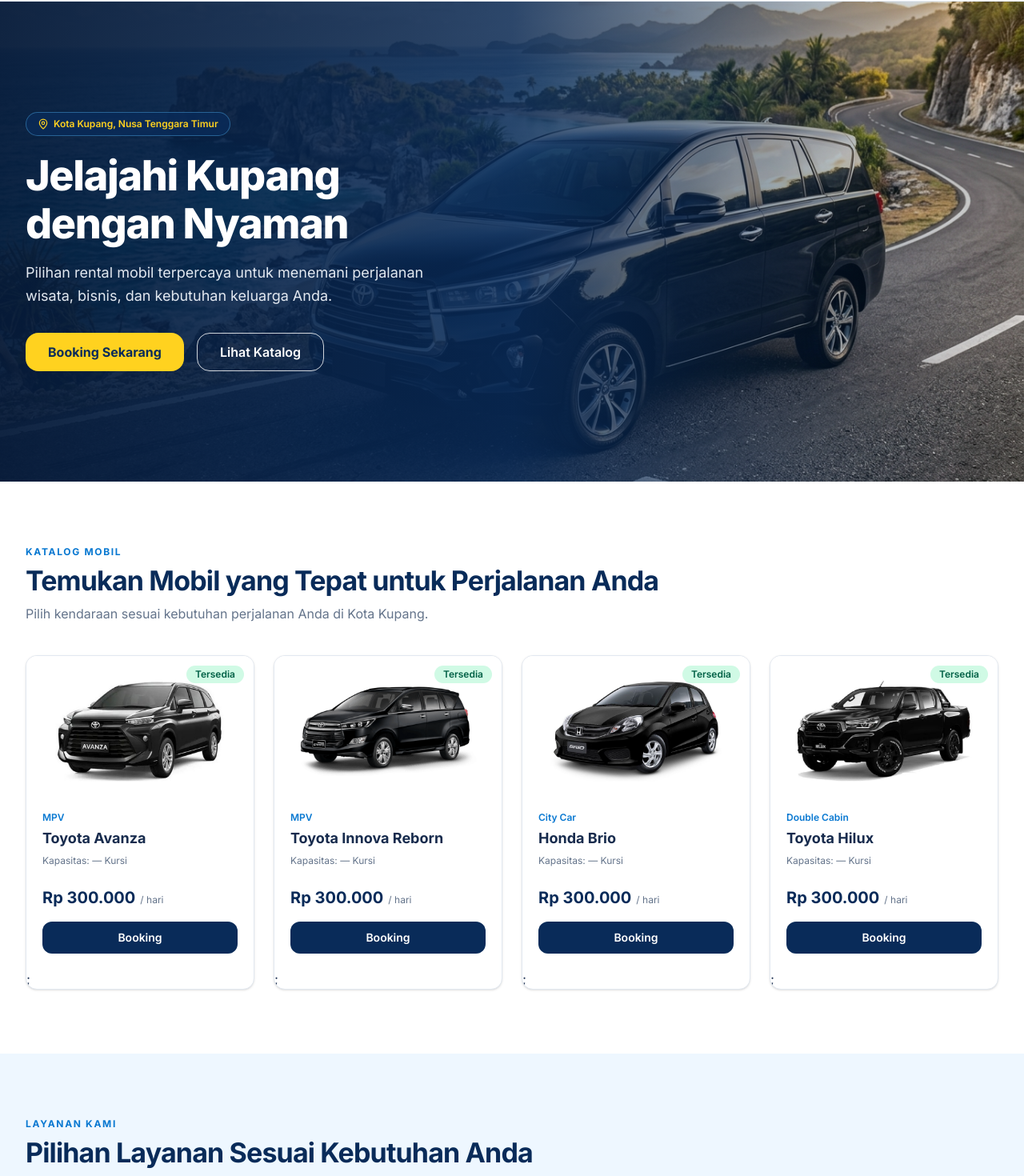
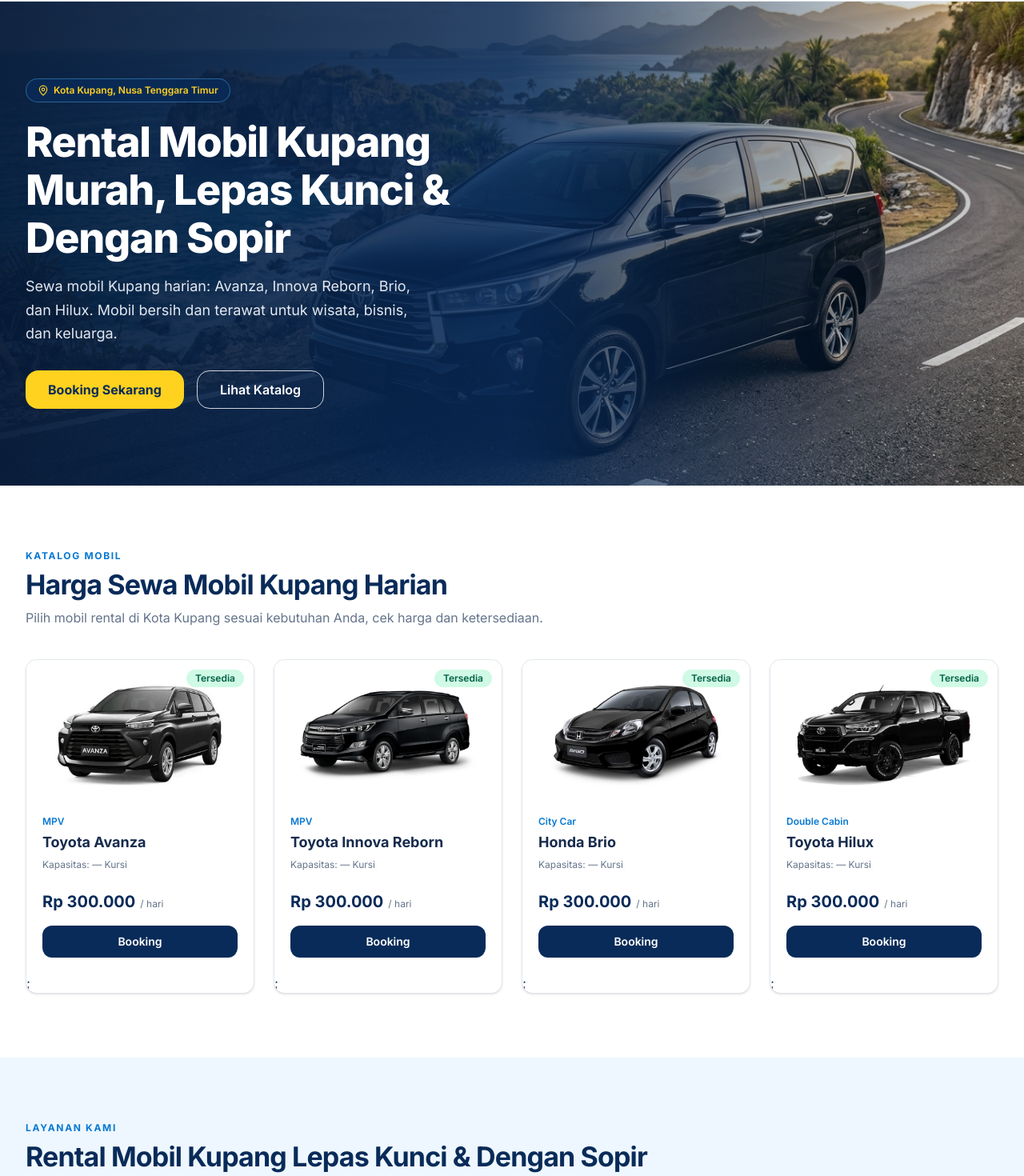
Before and after one commit to legacyditt/kupang-car-rent, a React (Vite) app in the folder frontend/: page / in a window 1280 px wide. Shown: the part 79-1549 px from the top of the page at 80% size. Built offline with nearby package versions, Linux system fonts and the light colour scheme.

Commit message:
feat(seo): optimize landing and catalog copy and image alt texts

```diff
--- a/frontend/src/features/cars/components/CarCard.tsx
+++ b/frontend/src/features/cars/components/CarCard.tsx
@@ -24,7 +24,7 @@ export function CarCard({ car, prioritizeImage = false }: CarCardProps) {
       <div className="relative flex aspect-[16/10] w-full items-center justify-center bg-white p-3">
         <img
           src={car.imageUrl}
-          alt={`${car.name} - ${car.category}`}
+          alt={`Sewa ${car.name} Kupang - ${car.category}`}
           loading={prioritizeImage ? undefined : "lazy"}
           width={320}
           height={200}
--- a/frontend/src/features/cars/components/CarCatalogSection.tsx
+++ b/frontend/src/features/cars/components/CarCatalogSection.tsx
@@ -65,10 +65,10 @@ export function CarCatalogSection() {
               Katalog Mobil
             </p>
             <h2 className="mt-2 text-2xl font-bold tracking-tight text-brand-navy sm:text-3xl lg:text-[34px]">
-              Temukan Mobil yang Tepat untuk Perjalanan Anda
+              Harga Sewa Mobil Kupang Harian
             </h2>
             <p className="mt-2 text-sm text-brand-muted sm:text-base">
-              Pilih kendaraan sesuai kebutuhan perjalanan Anda di Kota Kupang.
+              Pilih mobil rental di Kota Kupang sesuai kebutuhan Anda, cek harga dan ketersediaan.
             </p>
           </div>
 
--- a/frontend/src/features/landing/components/AboutSection.tsx
+++ b/frontend/src/features/landing/components/AboutSection.tsx
@@ -14,7 +14,7 @@ export function AboutSection() {
         <div className="overflow-hidden rounded-2xl bg-brand-navy shadow-md">
           <img
             src="/hero-kupang.jpg"
-            alt="Layanan transportasi nyaman di Kota Kupang"
+            alt="Rental mobil Kupang untuk wisata dan perjalanan bisnis"
             loading="lazy"
             width={640}
             height={380}
@@ -27,7 +27,7 @@ export function AboutSection() {
             Tentang Kami
           </p>
           <h2 className="mt-2 text-2xl font-bold tracking-tight text-brand-navy sm:text-3xl lg:text-[34px]">
-            Perjalanan Anda, Prioritas Kami
+            Rental Mobil Terpercaya di Kupang
           </h2>
           <p className="mt-4 text-base leading-relaxed text-brand-muted">
             Kami hadir untuk memberikan solusi transportasi yang aman, nyaman,
--- a/frontend/src/features/landing/components/HeroSection.tsx
+++ b/frontend/src/features/landing/components/HeroSection.tsx
@@ -32,12 +32,12 @@ export function HeroSection() {
           </Badge>
 
           <h1 className="text-3xl font-extrabold leading-tight tracking-tight text-white sm:text-5xl lg:text-[52px] lg:leading-[1.15]">
-            {BUSINESS_INFO.tagline}
+            Rental Mobil Kupang Murah, Lepas Kunci &amp; Dengan Sopir
           </h1>
 
           <p className="mt-4 max-w-lg text-base leading-relaxed text-slate-200 sm:text-lg">
-            Pilihan rental mobil terpercaya untuk menemani perjalanan wisata,
-            bisnis, dan kebutuhan keluarga Anda.
+            Sewa mobil Kupang harian: Avanza, Innova Reborn, Brio, dan Hilux. Mobil bersih dan terawat untuk wisata,
+            bisnis, dan keluarga.
           </p>
 
           <div className="mt-8 flex flex-col gap-3 sm:flex-row sm:items-center sm:gap-4">
--- a/frontend/src/features/landing/components/ServicesSection.tsx
+++ b/frontend/src/features/landing/components/ServicesSection.tsx
@@ -28,7 +28,7 @@ export function ServicesSection() {
           Layanan Kami
         </p>
         <h2 className="mt-2 text-2xl font-bold tracking-tight text-brand-navy sm:text-3xl lg:text-[34px]">
-          Pilihan Layanan Sesuai Kebutuhan Anda
+          Rental Mobil Kupang Lepas Kunci &amp; Dengan Sopir
         </h2>
 
         <div className="mt-8 grid grid-cols-1 gap-6 md:grid-cols-2">
```
